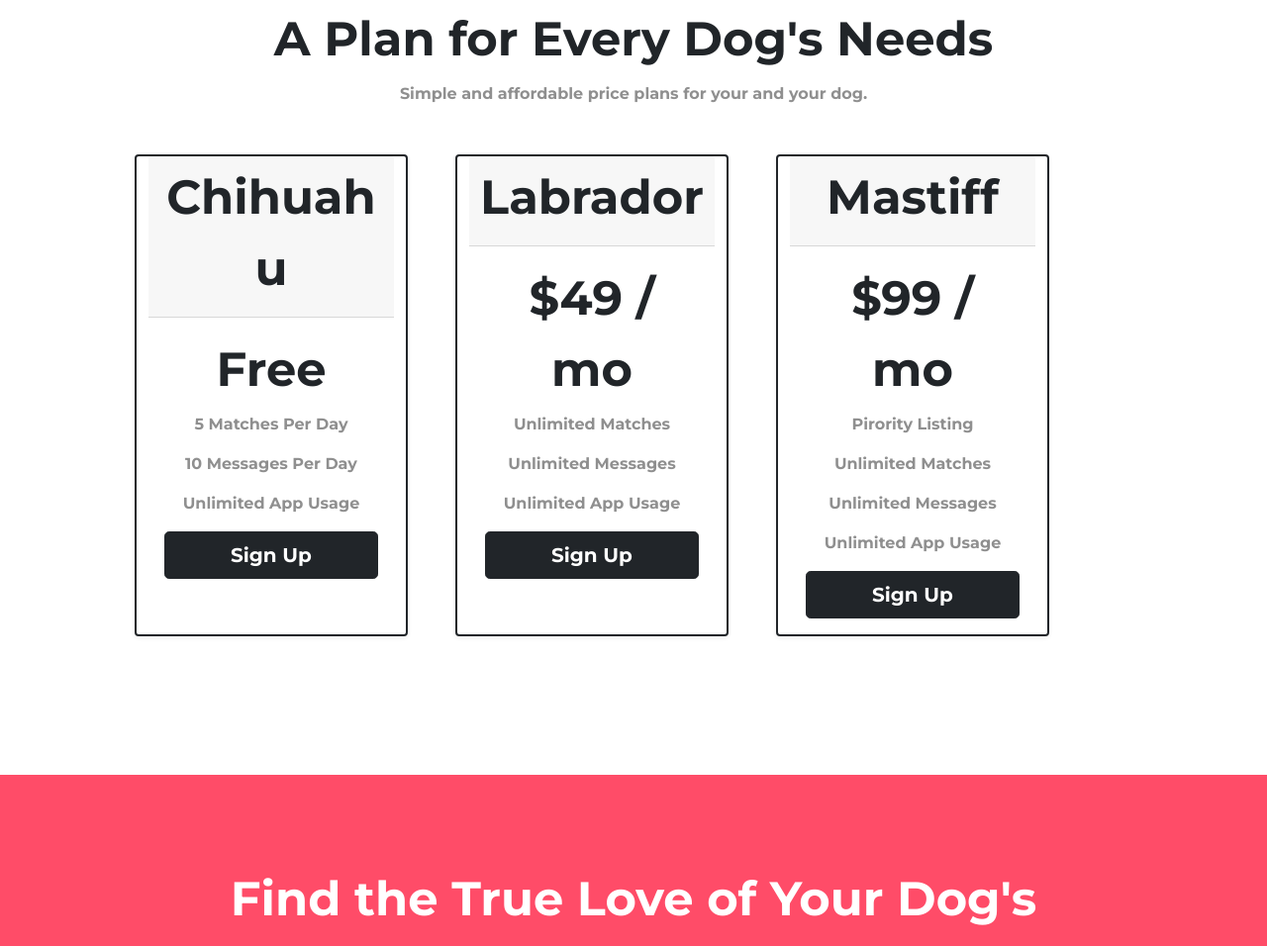
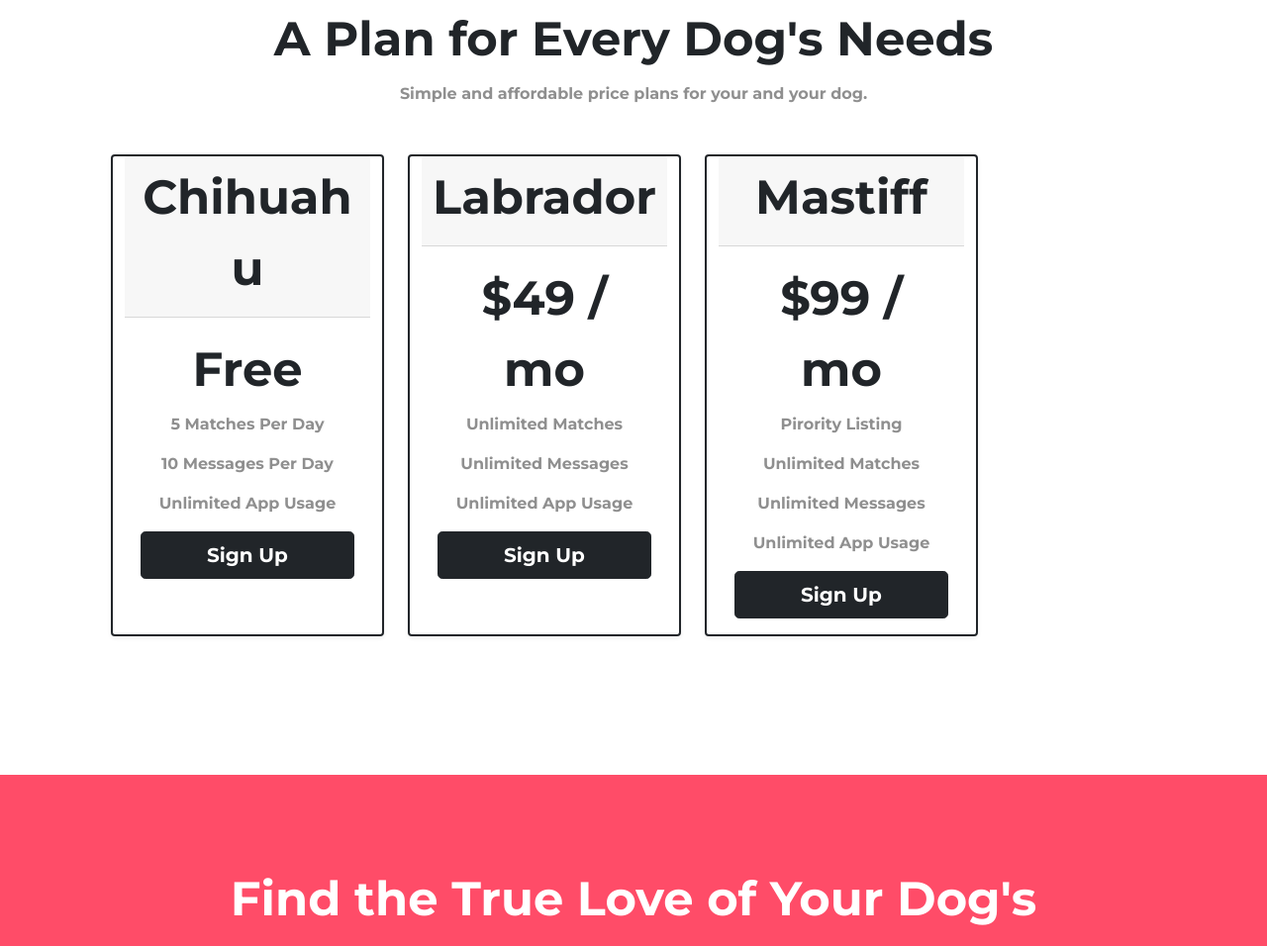
Before and after one commit to saurabhbwj/bootstrap-site, a plain HTML site: page index.html in a window 1280 px wide. Shown: the part 1864-2820 px from the top of the page at 99% size. Drawn offline with Linux system fonts and the light colour scheme.

Commit message:
Update index.html

```diff
--- a/index.html
+++ b/index.html
@@ -181,7 +181,7 @@
       <p>Simple and affordable price plans for your and your dog.</p>
       <div class="row row-cols-1 row-cols-md-3 mb-3 text-center ">
 
-        <div class="pricing-coloumn card ms-5 mb-4 shadow-sm col-lg-3">
+        <div class="pricing-coloumn card ms-4 mb-4 shadow-sm col-lg-3 col-md-4">
         <div class="card-header">
           <h3>Chihuahu</h3>
         </div>
@@ -194,7 +194,7 @@
         </div>
       </div>
 
-      <div class="pricing-coloumn card ms-5 mb-4 shadow-sm col-lg-3 col-md-6">
+      <div class="pricing-coloumn card ms-4 mb-4 shadow-sm col-lg-3 col-md-4">
         <div class="card-header">
           <h3>Labrador</h3>
         </div>
@@ -206,7 +206,7 @@
             <button class="w-100 btn btn-lg btn-block btn-dark" type="button">Sign Up</button>
         </div>
       </div>
-      <div class="pricing-coloumn card ms-5 mb-4 shadow-sm col-lg-3 ">
+      <div class="pricing-coloumn card ms-4 mb-4 shadow-sm col-lg-3 col-md-4 ">
         <div class="card-header">
           <h3>Mastiff</h3>
         </div>
```
